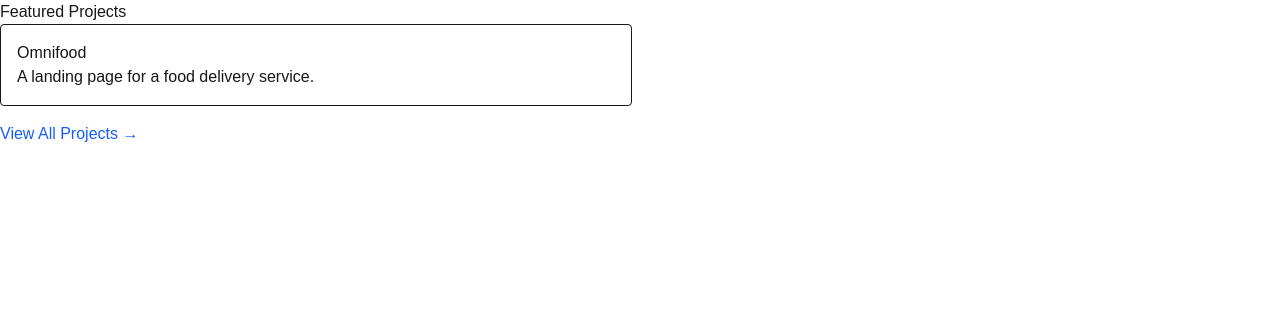
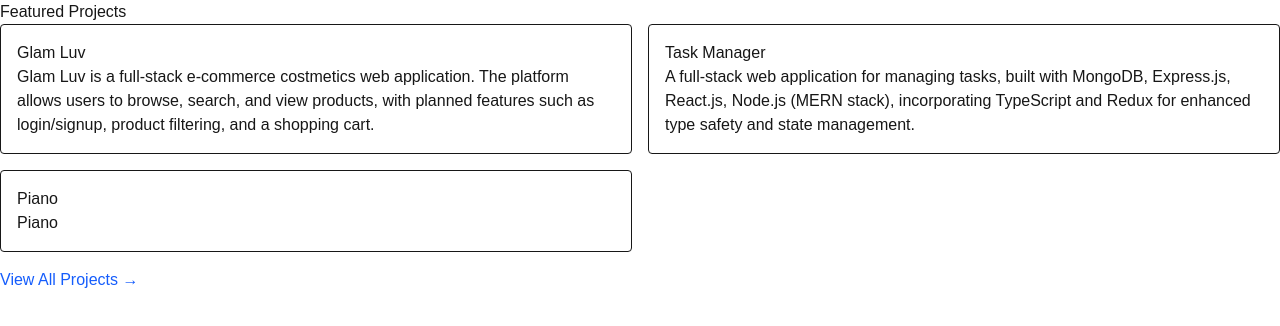
Before and after one commit to jayk-gupta/nextjs-portfolio, a Next.js app: page / in a window 1280 px wide. Shown: the top 326 px of the page. Built offline with nearby package versions, Linux system fonts and the light colour scheme.

Commit message:
added all project in json file and image in project card

```diff
--- a/data/projects.json
+++ b/data/projects.json
@@ -1,4 +1,94 @@
 [
+    {
+        "title": "Glam Luv",
+        "slug": "glam-luv-ecommerce",
+        "description": "Glam Luv is a full-stack e-commerce costmetics web application. The platform allows users to browse, search, and view products, with planned features such as login/signup, product filtering, and a shopping cart.",
+        "category": "Fullstack",
+        "techStack": [
+            "React js",
+            "Node js",
+            "Express js",
+            "MongoDB",
+            "Typescript",
+            "Tailwind CSS"
+        ],
+        "url": "",
+        "github": "https://github.com/jayk-gupta/glam-luv-ecommerce",
+        "featured": true,
+        "image": "/projects/glam-luv.png"
+    },
+    {
+        "title": "Task Manager",
+        "slug": "task-manager",
+        "description": "A full-stack web application for managing tasks, built with MongoDB, Express.js, React.js, Node.js (MERN stack), incorporating TypeScript and Redux for enhanced type safety and state management.",
+        "category": "Fullstack",
+        "techStack": [
+            "React js",
+            "Node js",
+            "Express js",
+            "MongoDB",
+            "Typescript",
+            "Tailwind CSS"
+        ],
+        "url": "",
+        "github": "https://github.com/jayk-gupta/task-manager",
+        "featured": true,
+        "image": ""
+    },
+    {
+        "title": "Piano",
+        "slug": "piano",
+        "description": "Piano ",
+        "category": "Frontend",
+        "techStack": [
+            "HTML",
+            "CSS",
+            "JavaScript"
+        ],
+        "url": "https://jay-piano.netlify.app/",
+        "github": "https://github.com/jayk-gupta/Piano",
+        "featured": true,
+        "image": ""
+    },
+    {
+        "title": "Web Resources Hub",
+        "slug": "web-resource-hub",
+        "description": "The project aims to provide developers with a centralized platform to access a wide range of frontend tools and resources, making their development process more efficient and productive.",
+        "category": "",
+        "techStack": [],
+        "url": "https://web-resources-hub-project.vercel.app/",
+        "github": "https://github.com/jayk-gupta/web-resources-project",
+        "featured": false,
+        "image": ""
+    },
+    {
+        "title": "Analog Clock",
+        "slug": "analog-clock",
+        "description": "Analog clock",
+        "category": "Frontend",
+        "techStack": [
+            "HTML",
+            "CSS",
+            "JavaScript"
+        ],
+        "url": "https://jay-clock-1.netlify.app/",
+        "github": "",
+        "featured": false,
+        "image": ""
+    },
+    {
+        "title": "World Wise",
+        "slug": "world-wise",
+        "description": "A world map that tracks your footsteps into every city you can think of. Never forget your wonderful experiences, and show your friends how you have wandered the world.",
+        "category": "Frontend",
+        "techStack": [
+            "React js"
+        ],
+        "url": "https://jay-clock-1.netlify.app/",
+        "github": "",
+        "featured": false,
+        "image": ""
+    },
     {
         "title": "Omnifood",
         "slug": "omnifood",
@@ -11,19 +101,21 @@
         ],
         "url": "https://jayk-gupta.github.io/Omnifood/",
         "github": "https://github.com/jayk-gupta/Omnifood",
-        "featured": true
+        "featured": false,
+        "image": ""
     },
     {
-        "title": "Todo List",
-        "slug": "todo-list",
-        "description": "A simple React todo list app.",
+        "title": "Movies Info",
+        "slug": "movies-info",
+        "description": ".",
         "category": "Frontend",
         "techStack": [
             "React",
-            "CSS"
+            "Omdb API"
         ],
-        "url": "https://todo-list-react-jay.vercel.app/",
+        "url": "https://movies-info-jay.vercel.app/",
         "github": "https://github.com/...",
-        "featured": false
+        "featured": false,
+        "image": ""
     }
 ]
--- a/src/app/projects/page.tsx
+++ b/src/app/projects/page.tsx
@@ -1,3 +1,4 @@
+import Image from "next/image";
 import projects from "../../../data/projects.json";
 import Link from "next/link";
 
@@ -6,21 +7,33 @@ export default function ProjectsList() {
   const fullstack = projects.filter((p) => p.category === "Fullstack");
 
   return (
-    <div className="p-8">
-      <h2 className="text-2xl font-semibold mb-4">Frontend Projects</h2>
-      <ul>
-        {frontend.map((p) => (
-          <li key={p.slug}>
-            <Link href={`/projects/${p.slug}`}>{p.title}</Link>
-          </li>
-        ))}
-      </ul>
+    <div className="p-6 space-y-10">
+      <ProjectSection title="Frontend Projects" projects={frontend} />
+      <ProjectSection title="Fullstack Projects" projects={fullstack} />
+    </div>
+  );
+}
 
-      <h2 className="text-2xl font-semibold mt-8 mb-4">Fullstack Projects</h2>
-      <ul>
-        {fullstack.map((p) => (
-          <li key={p.slug}>
-            <Link href={`/projects/${p.slug}`}>{p.title}</Link>
+function ProjectSection({ title, projects }) {
+  return (
+    <div>
+      <h2 className="text-xl font-semibold mb-4">{title}</h2>
+      <ul className="grid grid-cols-2 sm:grid-cols-3 md:grid-cols-4 lg:grid-cols-5 gap-12">
+        {projects.map((p) => (
+          <li
+            key={p.slug}
+            className="border rounded-md overflow-hidden shadow-sm hover:shadow-md transition"
+          >
+            <Link href={`/projects/${p.slug}`} className="block p-2">
+              <Image
+                src={p.image}
+                alt={p.title}
+                width={200}
+                height={120}
+                className="w-full h-[150px] object-cover rounded-sm"
+              />
+              <p className="text-sm mt-2 text-center font-medium">{p.title}</p>
+            </Link>
           </li>
         ))}
       </ul>
```
